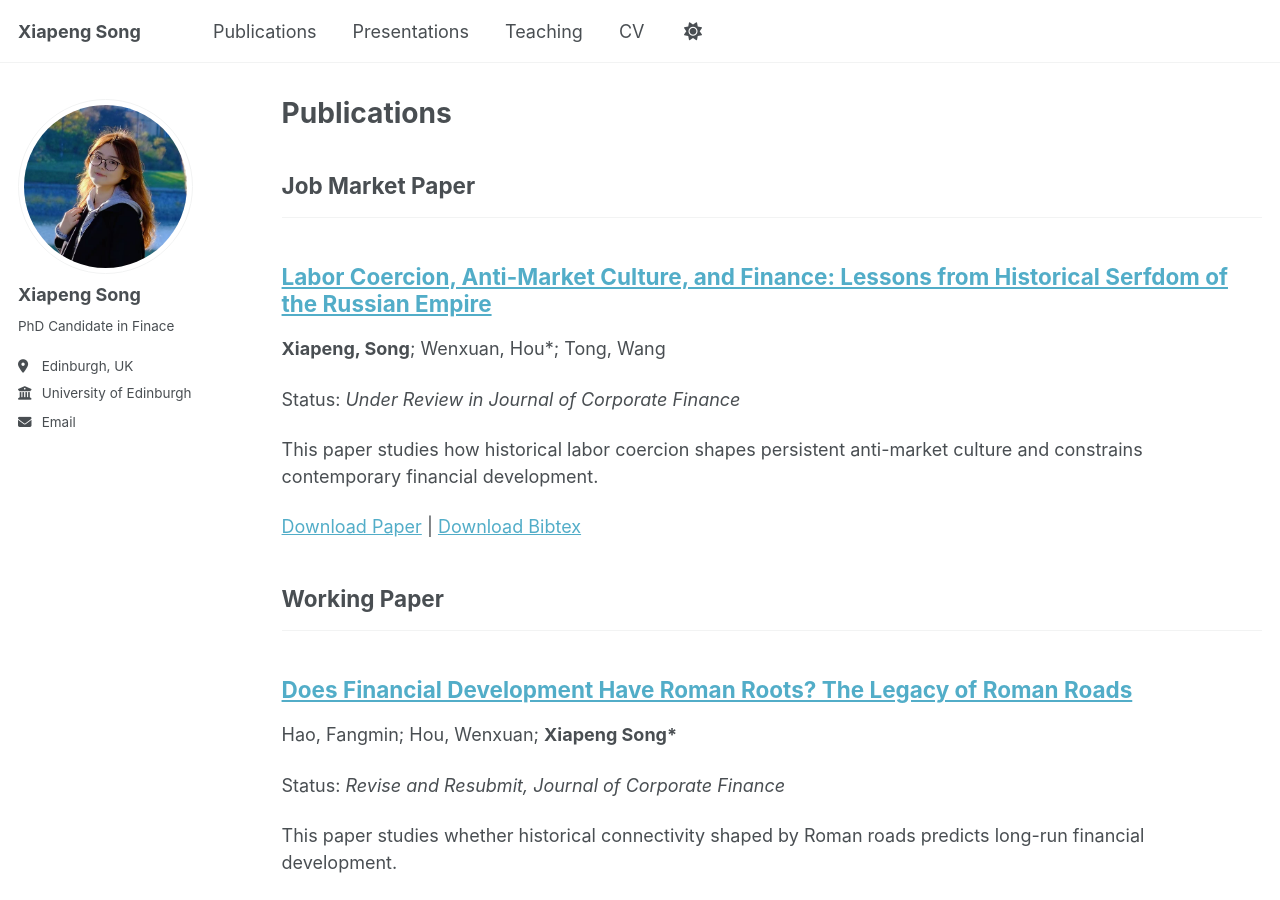
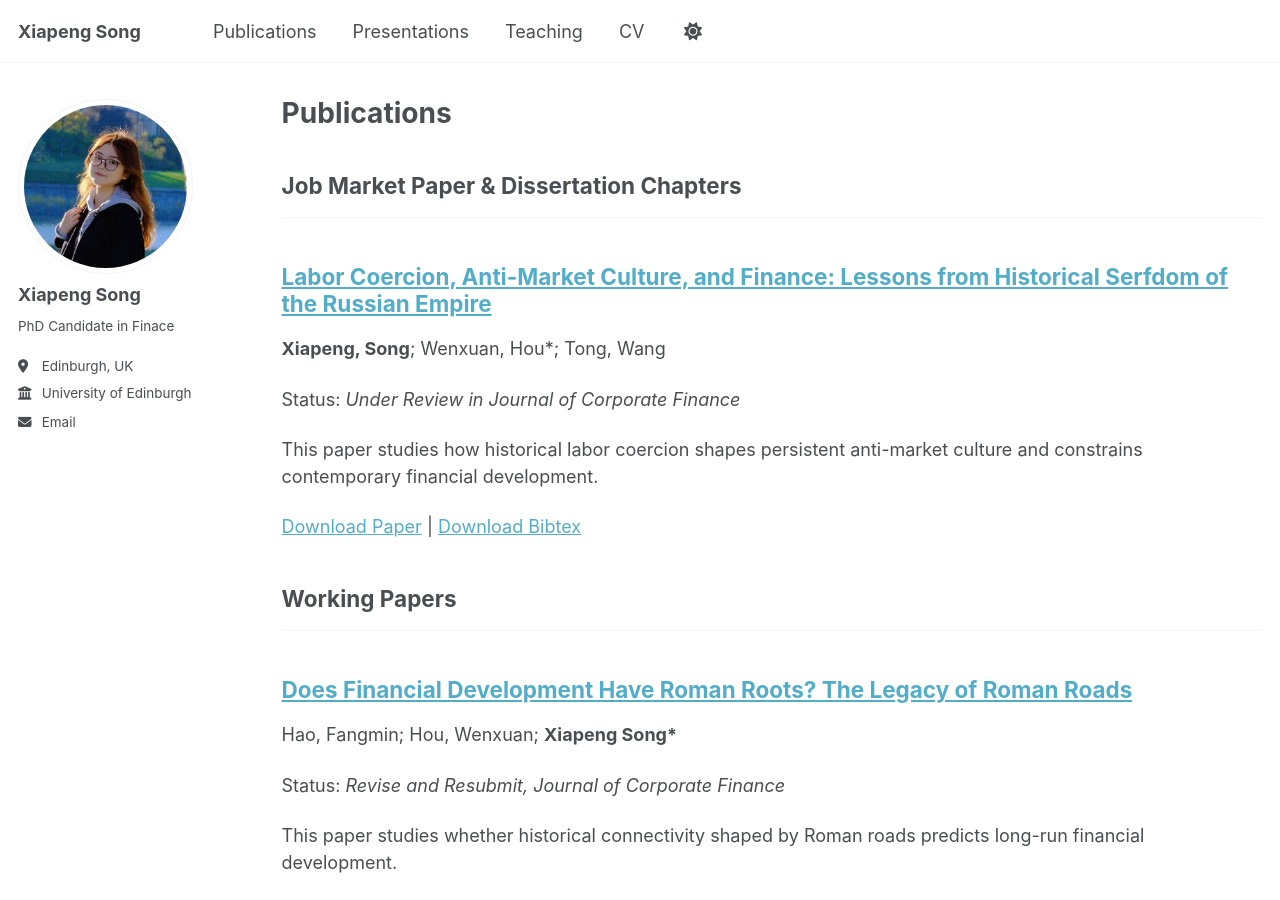
Before and after one commit to xiapengsong/xiapengsong.github.io, a Jekyll site: the page built from _pages/publications.html, in a window 1280 px wide and 900 px high. Built offline with Jekyll 4.4.1, drawn with Linux system fonts in a browser that asks for light colours; a script bundle is joined from its source files by our own code; library files that are not in the unit come from our copies.

Commit message:
Update _config.yml

```diff
--- a/_config.yml
+++ b/_config.yml
@@ -85,9 +85,9 @@ author:
 # Publication Category - The following the list of publication categories and their headings
 publication_category:
   jmp:
-    title: 'Job Market Paper'
+    title: 'Job Market Paper & Dissertation Chapters'
   working:
-    title: 'Working Paper'
+    title: 'Working Papers'
   # conferences:
   #  title: 'Conference Papers'
 
```
